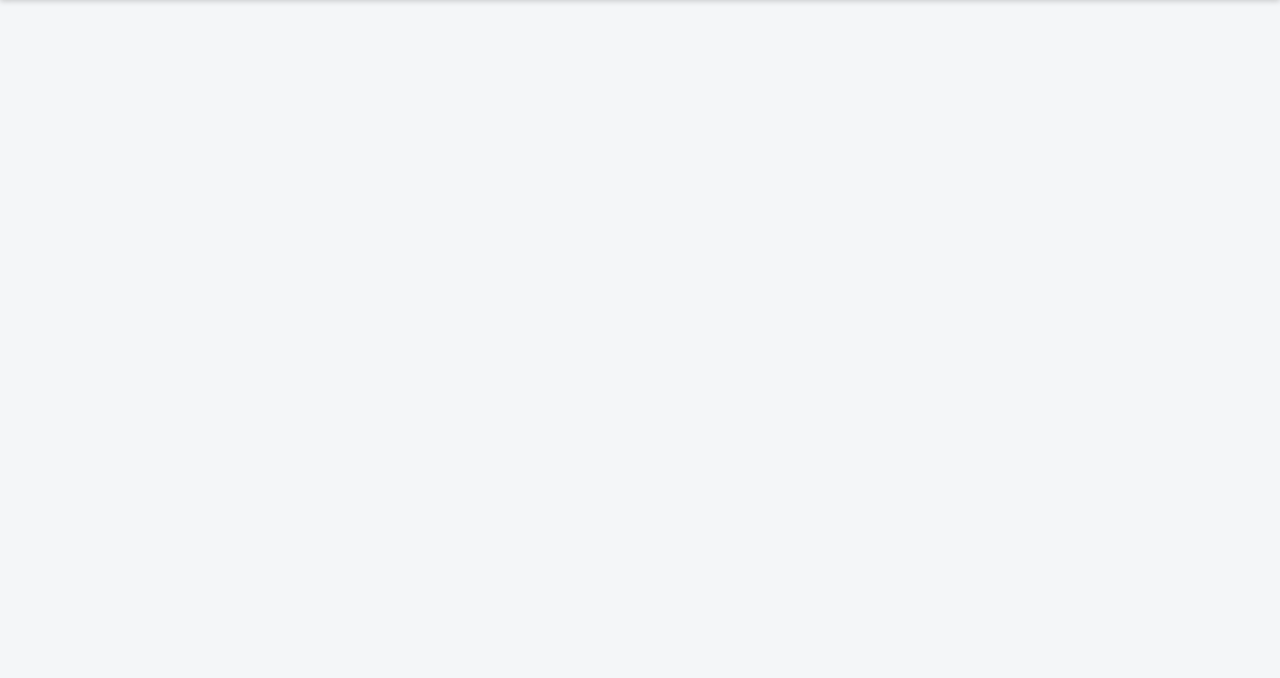
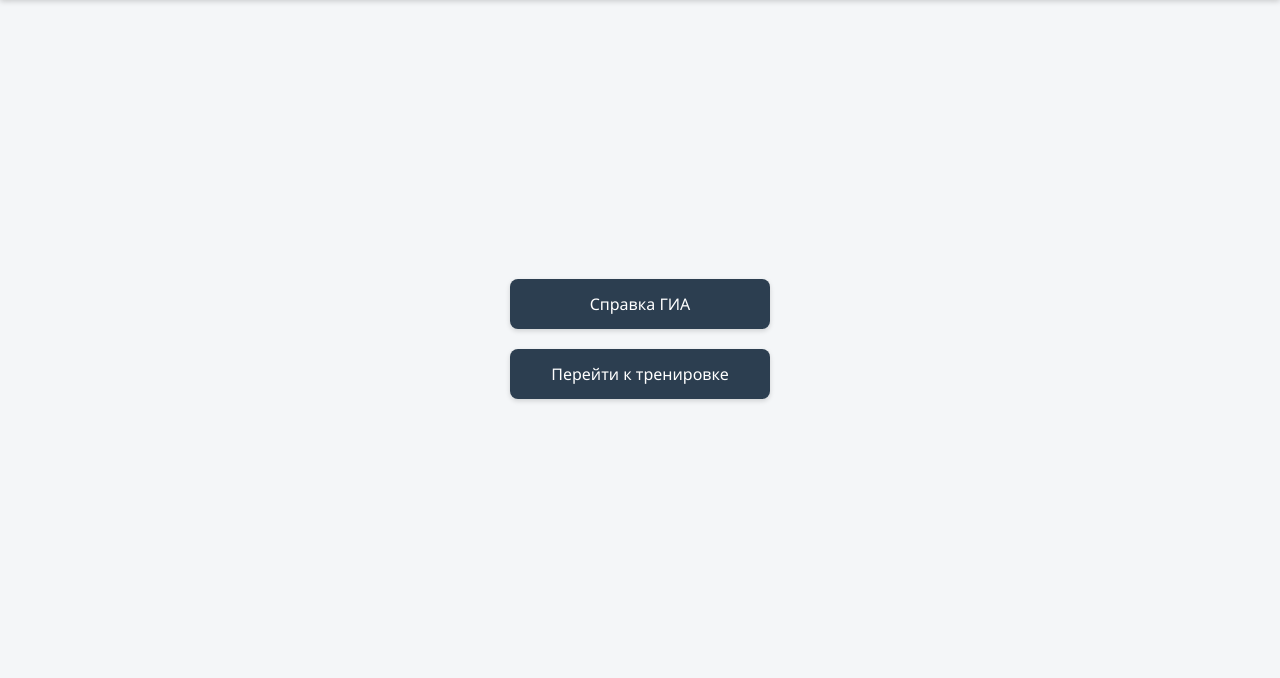
Before and after one commit to gdzimar127-coder/Project_for_LMS_3, a Flask app: page / in a window 1280 px wide. Shown: the part 67-745 px from the top of the page. Run offline with Flask 3, Linux system fonts and the light colour scheme.

Commit message:
обновление главной страницы
подробнее в описании main.py

```diff
--- a/templates/index_main.html
+++ b/templates/index_main.html
@@ -26,11 +26,39 @@
 
         .flash {
             background: #fff3cd; color: #856404; padding: 12px;
-            margin: 20px auto; max-width: 420px; border-radius: 6px;
+            margin: 20px auto 0; max-width: 420px; border-radius: 6px;
             text-align: center; border: 1px solid #ffeeba;
         }
-
-        /* Модальное окно */
+        .main-actions {
+            display: flex;
+            flex-direction: column;
+            align-items: center;
+            justify-content: center;
+            min-height: calc(100vh - 120px);
+            gap: 20px;
+            padding: 20px;
+        }
+        .action-btn {
+            display: inline-block;
+            background: #2c3e50;
+            color: white;
+            padding: 14px 30px;
+            text-decoration: none;
+            border-radius: 8px;
+            font-size: 16px;
+            font-weight: 500;
+            width: 260px;
+            text-align: center;
+            box-shadow: 0 2px 5px rgba(0,0,0,0.15);
+            transition: background 0.2s, transform 0.1s;
+        }
+        .action-btn:hover {
+            background: #34495e;
+            transform: translateY(-2px);
+        }
+        .action-btn:active {
+            transform: translateY(0);
+        }
         .modal {
             display: none; position: fixed; inset: 0; background: rgba(0,0,0,0.5);
             justify-content: center; align-items: center; z-index: 1000;
@@ -83,6 +111,10 @@
             {% endfor %}
         {% endif %}
     {% endwith %}
+    <main class="main-actions">
+        <a href="/info" class="action-btn">Справка ГИА</a>
+        <a href="/training" class="action-btn">Перейти к тренировке</a>
+    </main>
 
     <div id="authModal" class="modal">
         <div class="modal-content">
```
